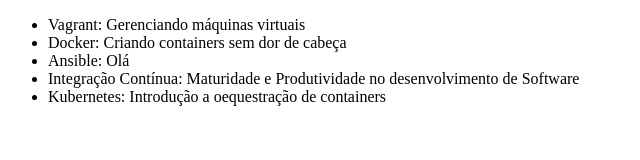
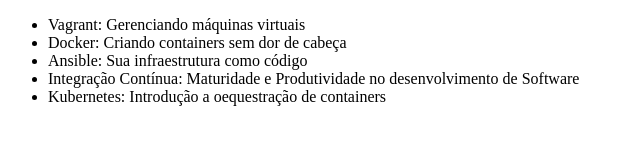
Before and after one commit to diegosm87/alura-git, a plain HTML site: page index.html in a window 1280 px wide. Shown: the whole page, without its empty margins (0-640 px from the left). Drawn offline with Linux system fonts and the light colour scheme.

Commit message:
Projeto com os nomes dos cursos concluido

```diff
--- a/index.html
+++ b/index.html
@@ -8,7 +8,7 @@
     <ul>
         <li>Vagrant: Gerenciando máquinas virtuais</li>
         <li>Docker: Criando containers sem dor de cabeça</li>
-        <li>Ansible: Olá</li>
+        <li>Ansible: Sua infraestrutura como código</li>
         <li>Integração Contínua: Maturidade e Produtividade no desenvolvimento de Software</li>
         <li>Kubernetes: Introdução a oequestração de containers</li>
     </ul>
```
